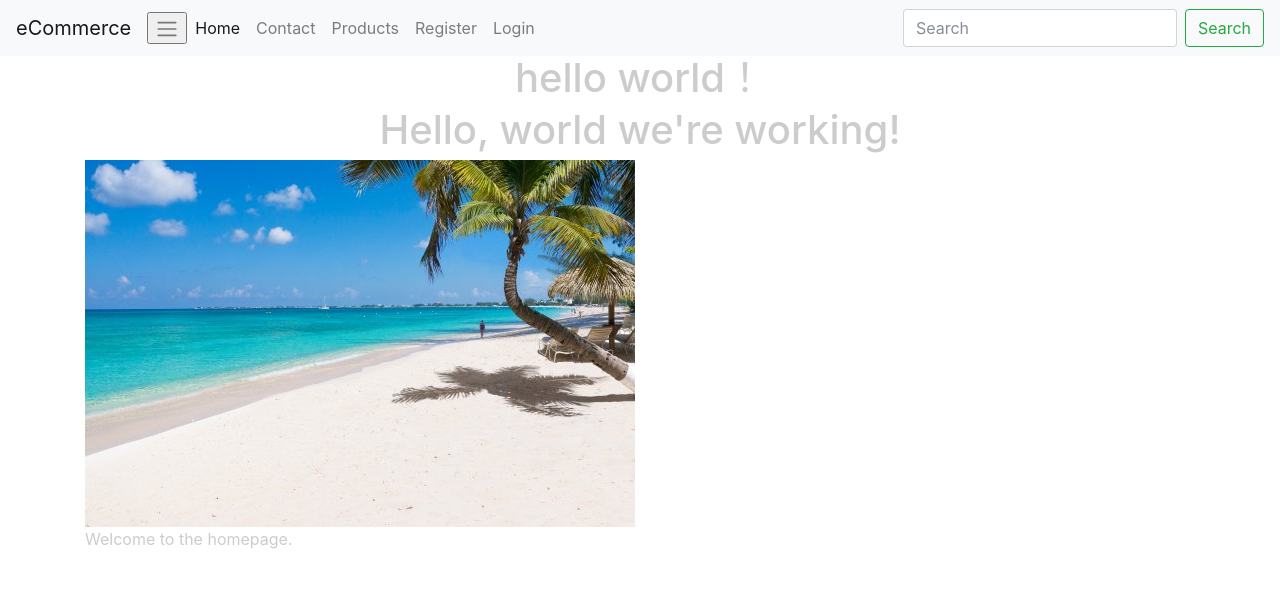
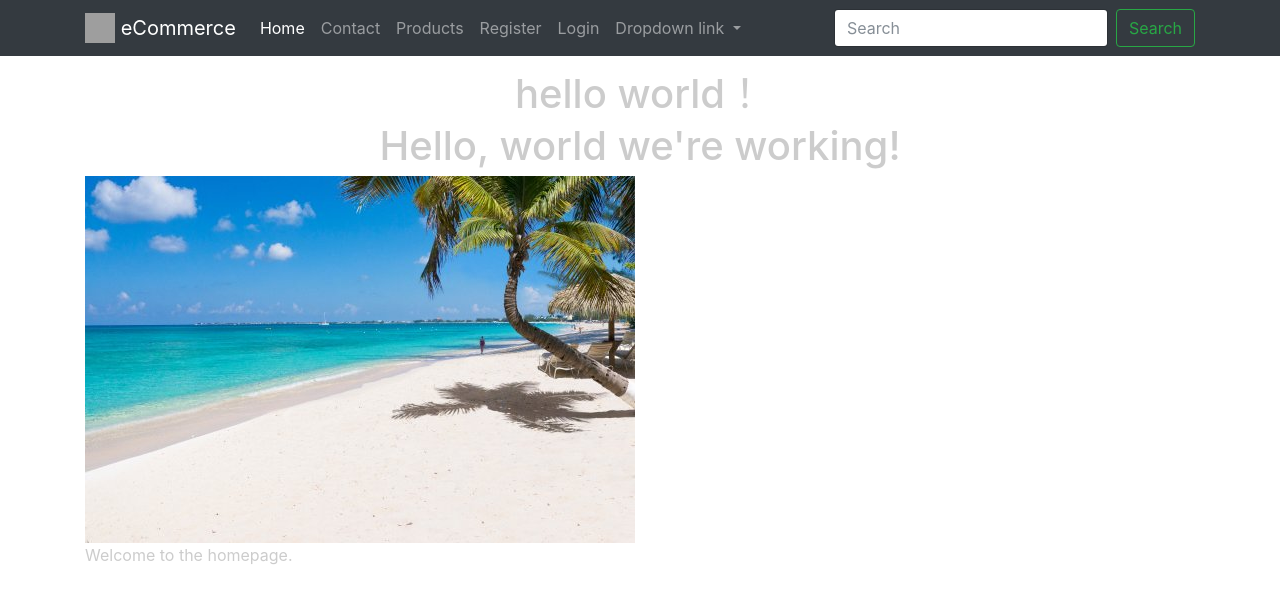
Before and after one commit to cucy/eCommerce11, a Django app: page / in a window 1280 px wide. Shown: the top 603 px of the page. Run offline with Django 3.2, Linux system fonts and the light colour scheme; some libraries are stand-ins or nearby versions; grey boxes are pictures that could not be loaded.

Commit message:
NAV 嵌入Django

```diff
--- a/templates/auth/login.html
+++ b/templates/auth/login.html
@@ -1,4 +1,8 @@
+{% extends 'base.html' %}
+{% block content %}
+    <h1>登录</h1>
 <form method='POST'> {% csrf_token %}
     {{ form }}
     <button type='submit' class='btn btn-default'>Submit</button>
 </form>
+{% endblock %}
--- a/templates/base.html
+++ b/templates/base.html
@@ -11,7 +11,9 @@
 
 <body>
 {% include 'navbar.html'  with brand_name='eCommerce' %}
-{% block content %}{% endblock %}
+<div class='container'>
+    {% block content %}{% endblock %}
+</div>
 {% include 'js.html' %}
 </body>
 
--- a/templates/home_page.html
+++ b/templates/home_page.html
@@ -1,31 +1,79 @@
-{% extends 'base.html' %}
+{% extends "base.html" %}
 {% load static %}
-<title>Home Page Template </title>
+
+<title>Home Page Template</title>
 
 {% block base_head %}
     <link rel='stylesheet' href='{% static "css/main.css" %}'>
 {% endblock %}
 
 {% block content %}
-    <div class="text-center">
+    <div class='text-center'>
         <h1>{{ title }}</h1>
         <h1>Hello, world we're working!</h1>
     </div>
 
-    <div class="container">
-        <div class="row">
-            <div class="col">
-                <img src="{% static 'img/beach.jpg' %}" alt="" class='img-fluid'>
+    <div class='row'>
+        <div class='col'>
+            <img src="{% static 'img/beach.jpg' %}" class='img-fluid'/>
             <p>{{ content }}</p>
         </div>
     </div>
     {% if request.user.is_authenticated %}
-            <div class="row">
-                <div class="col">
+        <div class='row'>
+            <div class='col'>
+                <h1>Premium</h1>
+                {{ premium_content }}
+            </div>
+        </div>
+    {% endif %}
+
+
+{% endblock %}
+
+<!DOCTYPE html>
+<html lang="en">
+<head>
+    <!-- Required meta tags -->
+    <meta charset="utf-8">
+    <meta name="viewport" content="width=device-width, initial-scale=1, shrink-to-fit=no">
+
+    <!-- Bootstrap CSS -->
+    <link rel="stylesheet" href="https://maxcdn.bootstrapcdn.com/bootstrap/4.0.0-beta/css/bootstrap.min.css"
+          integrity="sha384-/Y6pD6FV/Vv2HJnA6t+vslU6fwYXjCFtcEpHbNJ0lyAFsXTsjBbfaDjzALeQsN6M" crossorigin="anonymous">
+    <link rel='stylesheet' href='{% static "css/main.css" %}'>
+</head>
+<body>
+<div class='text-center'>
+    <h1>{{ title }}</h1>
+    <h1>Hello, world we're working!</h1>
+</div>
+<div class='container'>
+    <div class='row'>
+        <div class='col'>
+            <img src="{% static 'img/beach.jpg' %}" class='img-fluid'/>
+            <p>{{ content }}</p>
+        </div>
+    </div>
+    {% if request.user.is_authenticated %}
+        <div class='row'>
+            <div class='col'>
                 <h1>Premium</h1>
                 {{ premium_content }}
             </div>
         </div>
     {% endif %}
 </div>
-{% endblock %}
+<!-- Optional JavaScript -->
+<!-- jQuery first, then Popper.js, then Bootstrap JS -->
+<script src="https://code.jquery.com/jquery-3.2.1.slim.min.js"
+        integrity="sha384-KJ3o2DKtIkvYIK3UENzmM7KCkRr/rE9/Qpg6aAZGJwFDMVNA/GpGFF93hXpG5KkN"
+        crossorigin="anonymous"></script>
+<script src="https://cdnjs.cloudflare.com/ajax/libs/popper.js/1.11.0/umd/popper.min.js"
+        integrity="sha384-b/U6ypiBEHpOf/4+1nzFpr53nxSS+GLCkfwBdFNTxtclqqenISfwAzpKaMNFNmj4"
+        crossorigin="anonymous"></script>
+<script src="https://maxcdn.bootstrapcdn.com/bootstrap/4.0.0-beta/js/bootstrap.min.js"
+        integrity="sha384-h0AbiXch4ZDo7tp9hKZ4TsHbi047NrKGLO3SEJAg45jXxnGIfYzk4Si90RDIqNm1"
+        crossorigin="anonymous"></script>
+</body>
+</html>
--- a/templates/navbar.html
+++ b/templates/navbar.html
@@ -4,10 +4,14 @@
 {% url 'login' as login_url %}
 {% url 'register' as register_url %}
 
-<nav class="navbar navbar-expand-lg navbar-light bg-light">
-    <a href="{{ home_url }}" class="navbar-brand">
-        {% if brand_name %}{{ brand_name }}{% else %} CFE eCommerce{% endif %}</a>
-    <button class="navbar-toggle" type="button" data-toggle="collapse" data-target="#navbarSupportedContent"
+<nav class="navbar navbar-expand-lg navbar-dark bg-dark mb-3">
+    <div class='container'>
+        <a class="navbar-brand" href="{{ home_url }}">
+            <img src="http://getbootstrap.com/assets/brand/bootstrap-solid.svg" width="30" height="30"
+                 class="d-inline-block align-top" alt="">
+            {% if brand_name %} {{ brand_name }} {% else %}CFE eCommerce {% endif %}
+        </a>
+        <button class="navbar-toggler" type="button" data-toggle="collapse" data-target="#navbarSupportedContent"
                 aria-controls="navbarSupportedContent" aria-expanded="false" aria-label="Toggle navigation">
             <span class="navbar-toggler-icon"></span>
         </button>
@@ -17,15 +21,12 @@
                 <li class="nav-item {% if request.path == home_url %}active{% endif %}">
                     <a class="nav-link" href="{{ home_url }}">Home <span class="sr-only">(current)</span></a>
                 </li>
-
                 <li class="nav-item {% if request.path == contact_url %}active{% endif %}">
                     <a class="nav-link" href="{{ contact_url }}">Contact</a>
                 </li>
-
                 <li class="nav-item {% if request.path == product_list_url %}active{% endif %}">
                     <a class="nav-link" href="{{ product_list_url }}">Products</a>
                 </li>
-
                 {% if request.user.is_authenticated %}
                     <li class="nav-item {% if request.path == login_url %}active{% endif %}">
                         <a class="nav-link" href="{{ login_url }}">Logout</a>
@@ -38,6 +39,17 @@
                         <a class="nav-link" href="{{ login_url }}">Login</a>
                     </li>
                 {% endif %}
+                <li class="nav-item dropdown">
+                    <a class="nav-link dropdown-toggle" href="http://example.com" id="navbarDropdownMenuLink"
+                       data-toggle="dropdown" aria-haspopup="true" aria-expanded="false">
+                        Dropdown link
+                    </a>
+                    <div class="dropdown-menu dropdown-menu-left" aria-labelledby="navbarDropdownMenuLink">
+                        <a class="dropdown-item" href="#">Action</a>
+                        <a class="dropdown-item" href="#">Another action</a>
+                        <a class="dropdown-item" href="#">Something else here</a>
+                    </div>
+                </li>
 
             </ul>
             <form class="form-inline my-2 my-lg-0">
@@ -45,5 +57,5 @@
                 <button class="btn btn-outline-success my-2 my-sm-0" type="submit">Search</button>
             </form>
         </div>
-
+    </div>
 </nav>
--- a/templates/products/detail.html
+++ b/templates/products/detail.html
@@ -2,9 +2,9 @@
 
 
 {% block content %}
-    <div class='container'>
 
-        <div class='row'>
+
+    <div class='row'>
             <div class='col'>
                 <h1>{{ object.title }}</h1>
                 {{ object.timestamp|timesince }} ago
@@ -14,6 +14,6 @@
                 {% endif %}
             </div>
         </div>
-    </div>
+
 
 {% endblock %}
```
Also changed, not shown: templates/auth/register.html (+8 -4 lines), templates/products/list.html (+9 -7 lines). Lines whose indentation alone changed are shown as unchanged.
